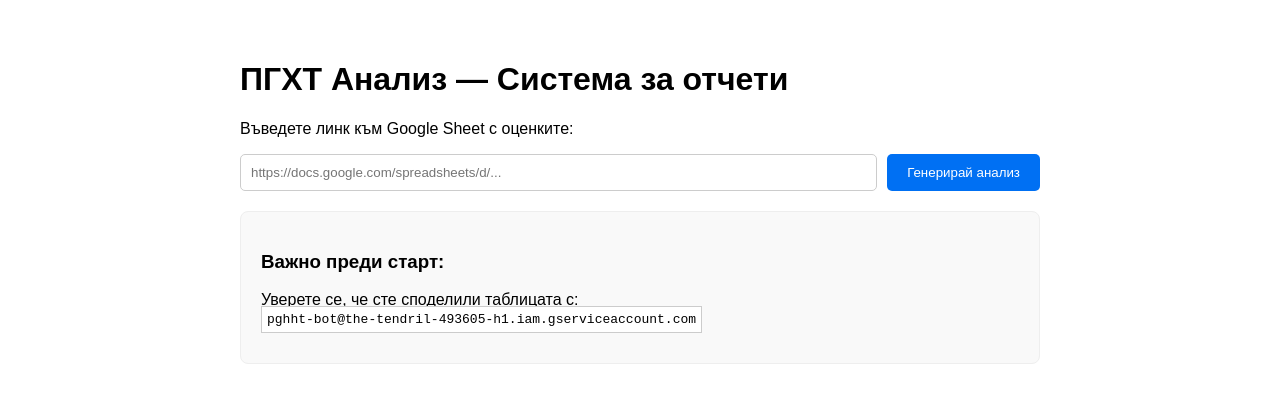
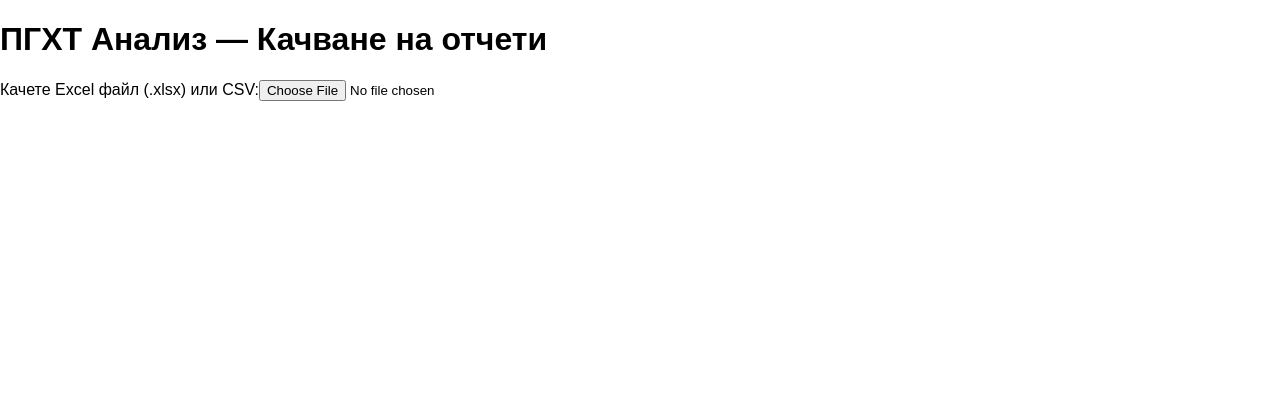
Before and after one commit to kkuzeva-prog/pghht-analysis, a Next.js app: page / in a window 1280 px wide. Shown: the top 402 px of the page. Built offline with nearby package versions, Linux system fonts and the light colour scheme.

Commit message:
Update page.tsx

```diff
--- a/app/page.tsx
+++ b/app/page.tsx
@@ -1,72 +1,56 @@
 'use client';
+import { useState } from 'react';
+import * as XLSX from 'xlsx'; // Трябва да добавим тази библиотека
 
-import { useState } from 'react';
+export default function Home() {
+  const [data, setData] = useState<any[]>([]);
+  const [status, setStatus] = useState('');
 
-export default function Page() {
-  const [sheetUrl, setSheetUrl] = useState('');
-  const [loading, setLoading] = useState(false);
-  const [result, setResult] = useState<string | null>(null);
+  const handleFileUpload = (e: any) => {
+    const file = e.target.files[0];
+    const reader = new FileReader();
 
-  const handleAnalyze = async () => {
-    if (!sheetUrl) return alert('Моля, поставете линк!');
+    setStatus('Обработка на файла...');
 
-    setLoading(true);
-    setResult(null);
+    reader.onload = (evt) => {
+      const bstr = evt.target?.result;
+      const wb = XLSX.read(bstr, { type: 'binary' });
+      const wsname = wb.SheetNames[0];
+      const ws = wb.Sheets[wsname];
+      const parsedData = XLSX.utils.sheet_to_json(ws);
 
-    try {
-      const response = await fetch('/api/analyze', {
-        method: 'POST',
-        headers: { 'Content-Type': 'application/json' },
-        body: JSON.stringify({ sheetUrl }),
-      });
+      setData(parsedData);
+      setStatus(`Успешно качени ${parsedData.length} реда! Вече можем да ги анализираме.`);
+    };
 
-      const data = await response.json();
-
-      if (data.success) {
-        setResult(data.message);
-      } else {
-        setResult('Грешка: ' + data.error);
-      }
-    } catch (err) {
-      setResult('Възникна техническа грешка.');
-    } finally {
-      setLoading(false);
-    }
+    reader.readAsBinaryString(file);
   };
 
   return (
-    <main style={{ padding: '40px', fontFamily: 'Arial', maxWidth: '800px', margin: '0 auto' }}>
-      <h1>ПГХТ Анализ — Система за отчети</h1>
-      <p>Въведете линк към Google Sheet с оценките:</p>
+    <main className="p-8 max-w-4xl mx-auto">
+      <h1 className="text-3xl font-bold mb-6">ПГХТ Анализ — Качване на отчети</h1>
 
-      <div style={{ display: 'flex', gap: '10px', marginBottom: '20px' }}>
+      <div className="bg-white p-6 rounded-lg shadow-md mb-6">
+        <label className="block mb-4 font-medium">Качете Excel файл (.xlsx) или CSV:</label>
         <input
-          type="text"
-          placeholder="https://docs.google.com/spreadsheets/d/..."
-          value={sheetUrl}
-          onChange={(e) => setSheetUrl(e.target.value)}
-          style={{ flex: 1, padding: '10px', borderRadius: '5px', border: '1px solid #ccc', color: 'black' }}
+          type="file"
+          accept=".xlsx, .xls, .csv"
+          onChange={handleFileUpload}
+          className="block w-full text-sm text-gray-500 file:mr-4 file:py-2 file:px-4 file:rounded-full file:border-0 file:text-sm file:font-semibold file:bg-blue-50 file:text-blue-700 hover:file:bg-blue-100"
         />
-        <button
-          onClick={handleAnalyze}
-          disabled={loading}
-          style={{ padding: '10px 20px', backgroundColor: '#0070f3', color: 'white', border: 'none', borderRadius: '5px', cursor: 'pointer' }}
-        >
-          {loading ? 'Свързване...' : 'Генерирай анализ'}
-        </button>
       </div>
 
-      {result && (
-        <div style={{ padding: '20px', backgroundColor: '#e7f3ff', borderRadius: '8px', marginBottom: '20px', color: '#004a99' }}>
-          <strong>Резултат:</strong> {result}
+      {status && (
+        <div className={`p-4 rounded mb-6 ${status.includes('Успешно') ? 'bg-green-100 text-green-800' : 'bg-blue-100 text-blue-800'}`}>
+          {status}
         </div>
       )}
 
-      <div style={{ padding: '20px', backgroundColor: '#f9f9f9', borderRadius: '8px', border: '1px solid #eee' }}>
-        <h3>Важно преди старт:</h3>
-        <p>Уверете се, че сте споделили таблицата с: <br/>
-        <code style={{backgroundColor: '#fff', border: '1px solid #ccc', padding: '5px'}}>pghht-bot@the-tendril-493605-h1.iam.gserviceaccount.com</code></p>
-      </div>
+      {data.length > 0 && (
+        <button className="bg-blue-600 text-white px-6 py-2 rounded hover:bg-blue-700 transition">
+          Генерирай AI Анализ
+        </button>
+      )}
     </main>
   );
 }
```
